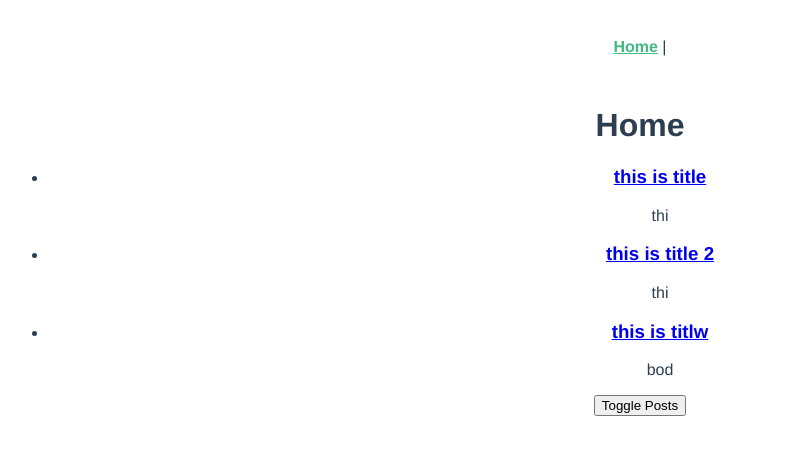
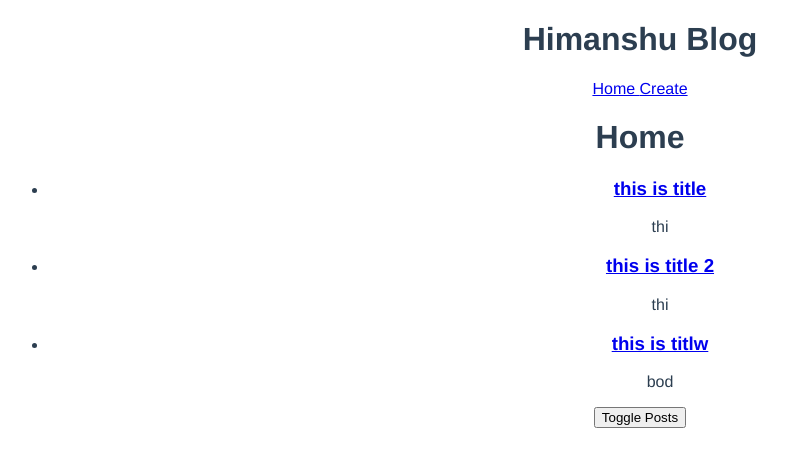
Before and after one commit to himanshurahi/Vue-JS, a Vue app in the folder blog/: page / in a window 1280 px wide. Shown: the top 466 px of the page, without its empty margins (0-787 px from the left). Built offline with nearby package versions, Linux system fonts and the light colour scheme; data requests are answered from the project's data file.

Commit message:
Added Vue Router

```diff
--- a/blog/src/App.vue
+++ b/blog/src/App.vue
@@ -1,10 +1,14 @@
 <template>
-  <div id="nav">
-    <router-link to="/">Home</router-link> |
-  </div>
-  <router-view/>
+  <Navbar />
+  <router-view />
 </template>
 
+<script>
+import Navbar from "./components/Navbar.vue";
+export default {
+  components: { Navbar },
+};
+</script>
 <style>
 #app {
   font-family: Avenir, Helvetica, Arial, sans-serif;
--- /dev/null
+++ b/blog/src/components/Navbar.vue
@@ -0,0 +1,16 @@
+<template>
+  <header>
+    <h1>Himanshu Blog</h1>
+    <nav>
+      <router-link :to="{ name: 'Home' }">Home </router-link>
+      <router-link :to="{ name: 'Create' }">Create </router-link>
+    </nav>
+  </header>
+</template>
+
+<script>
+export default {};
+</script>
+
+<style>
+</style>
```
